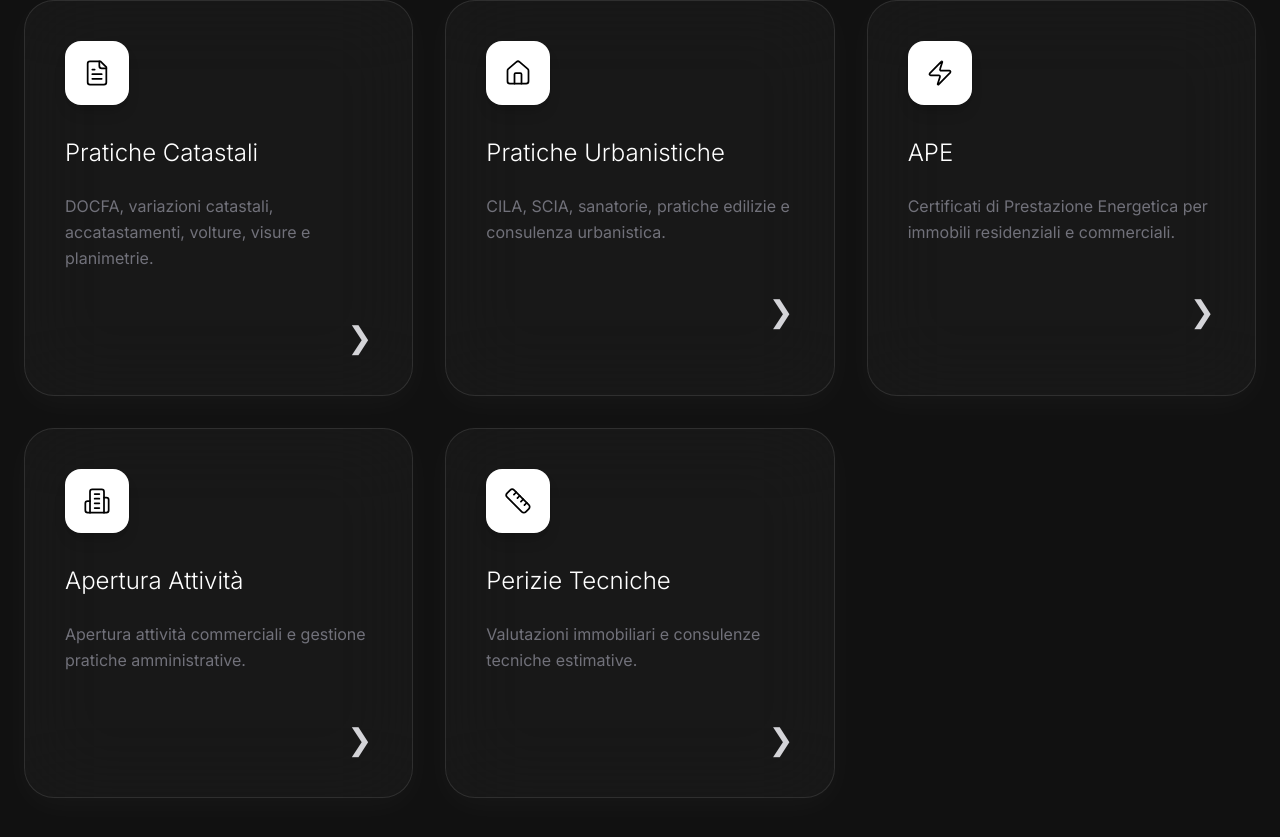
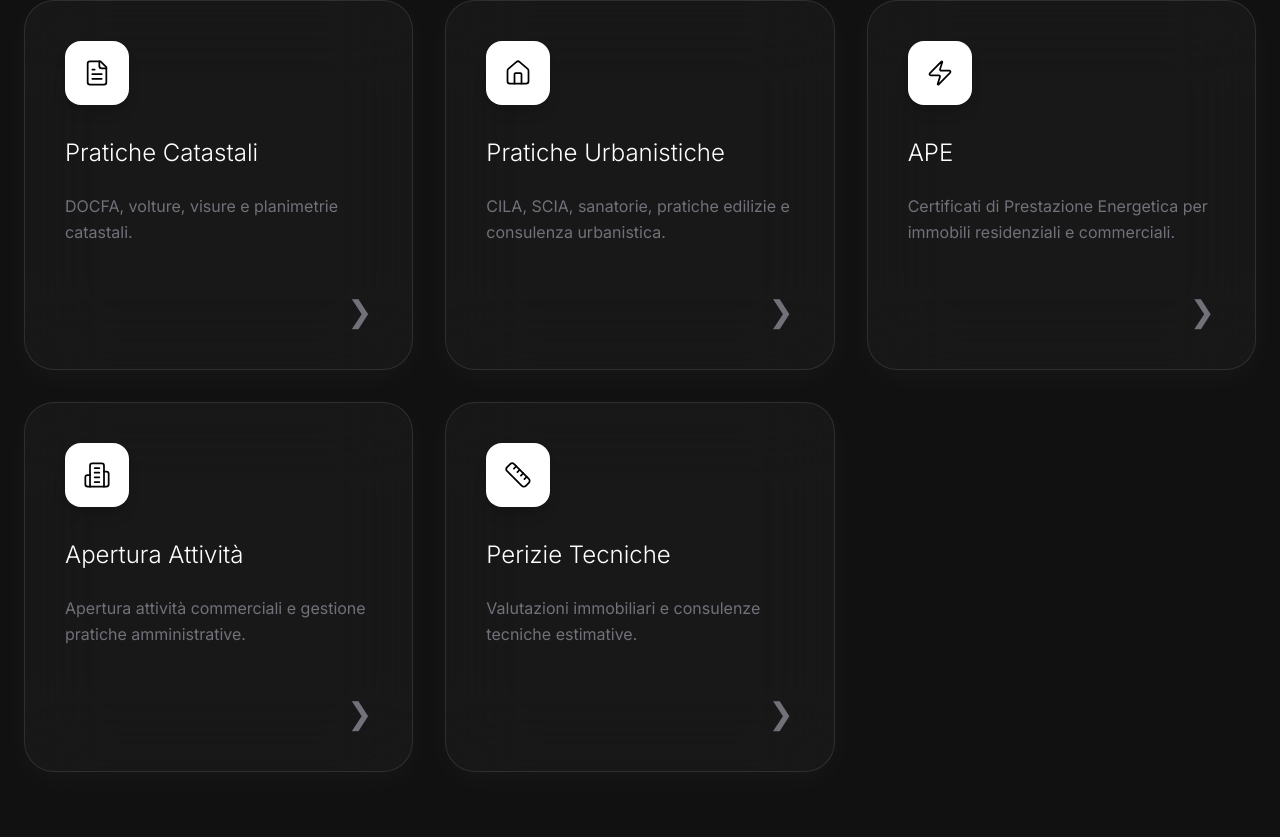
Before and after one commit to GeometraCarnevale/geometracarnevale-v2, a Next.js app: page / in a window 1280 px wide. Shown: the part 1594-2431 px from the top of the page. Built offline with nearby package versions, Linux system fonts and the light colour scheme.

Commit message:
Update page.tsx

```diff
--- a/app/page.tsx
+++ b/app/page.tsx
@@ -25,7 +25,7 @@ type Servizio = {
 };
 
 const servizi: Servizio[] = [
-  { title: "Pratiche Catastali", desc: "DOCFA, variazioni catastali, accatastamenti, volture, visure e planimetrie.", Icon: FileText, href: "/pratiche-catastali", },
+  { title: "Pratiche Catastali", desc: "DOCFA, volture, visure e planimetrie catastali.", Icon: FileText, href: "/pratiche-catastali", },
   { title: "Pratiche Urbanistiche", desc: "CILA, SCIA, sanatorie, pratiche edilizie e consulenza urbanistica.", Icon: Home, href: "/pratiche-urbanistiche", },
  {
   title: "APE",
@@ -151,7 +151,7 @@ return (
 
     <p className="leading-relaxed text-zinc-500">{item.desc}</p>
     <div className="mt-12 flex justify-end">
-  <span className="text-3xl text-zinc-300 transition-all duration-300 group-hover:text-white group-hover:translate-x-1">
+  <span className="text-3xl text-zinc-500 transition-all duration-300 group-hover:text-white group-hover:translate-x-1">
   ❯
 </span>
 </div>
```
